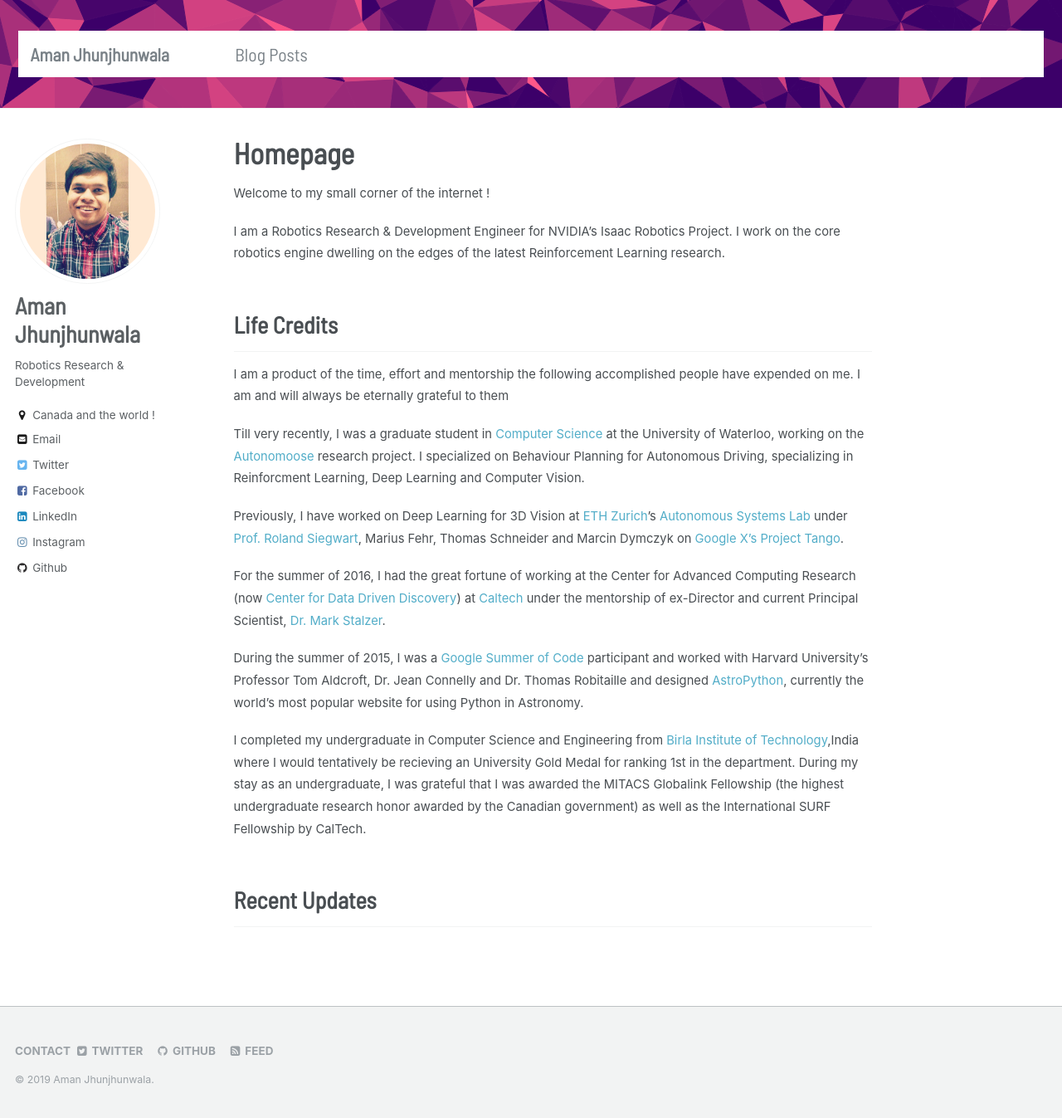
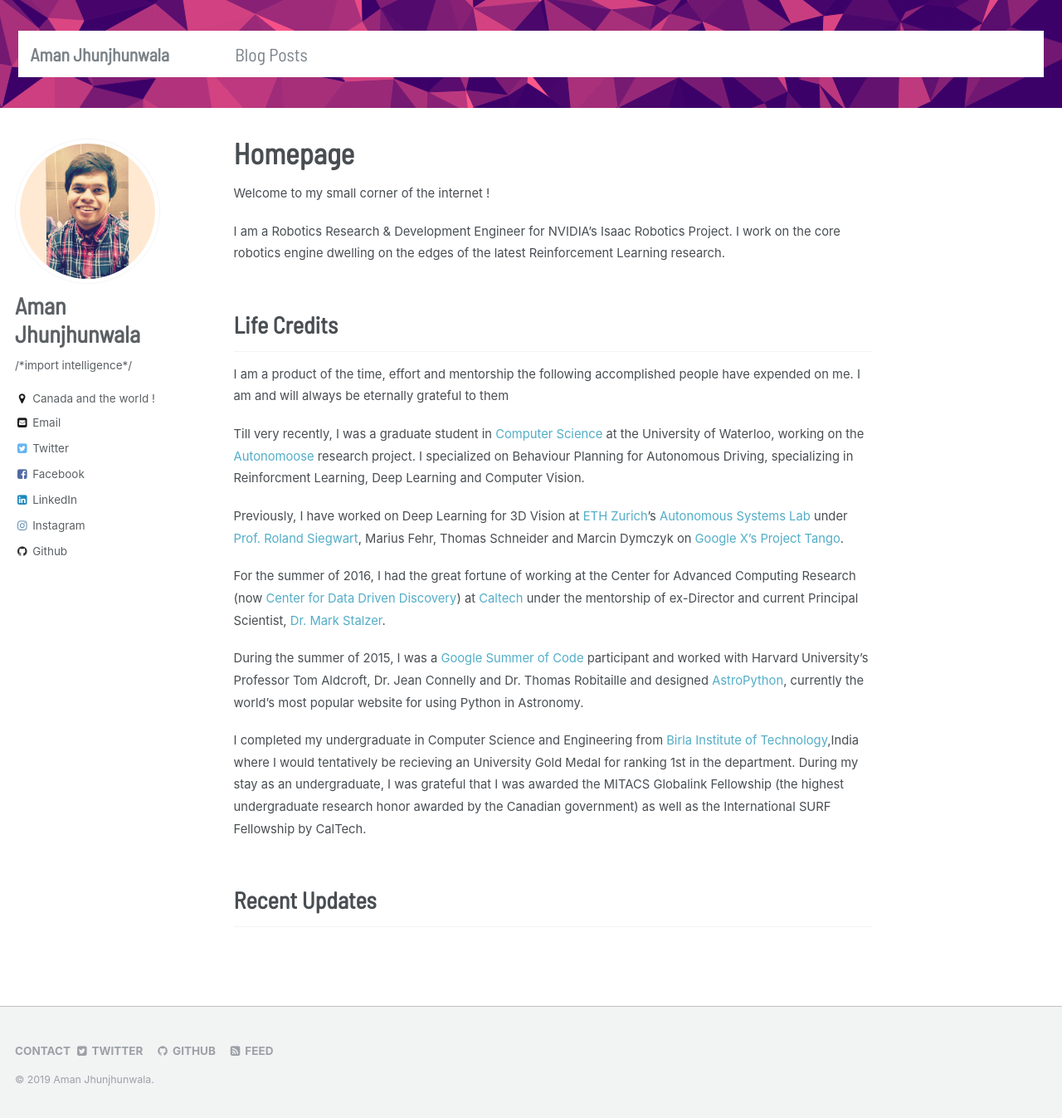
Before and after one commit to amanjhunjhunwala/amanjhunjhunwala.github.io, a Jekyll site: the page built from _pages/about.md, in a window 1280 px wide and 1349 px high. Shown: the whole window at 83% size. Built offline with Jekyll 4.4.1, drawn with Linux system fonts in a browser that asks for light colours; some web fonts are replaced.

Commit message:
Update _config.yml

```diff
--- a/_config.yml
+++ b/_config.yml
@@ -80,7 +80,7 @@ analytics:
 author:
   name             : "Aman Jhunjhunwala"
   avatar           : "profile.jpg"
-  bio              : "Robotics Research & Development"
+  bio              : "/*import intelligence*/"
   location         : "Canada and the world !"
   employer         :
   googlescholar    :
```
